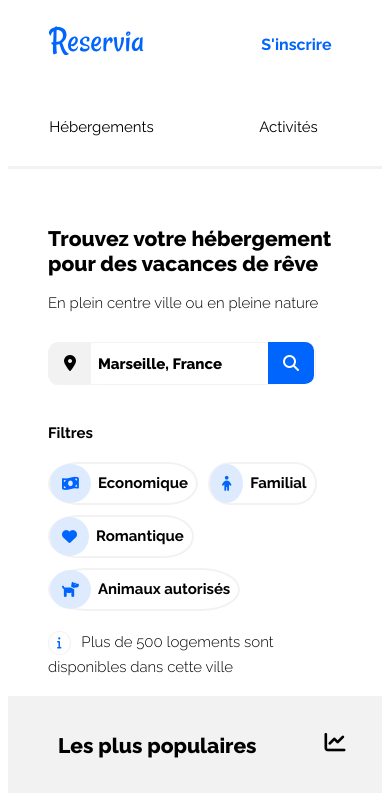
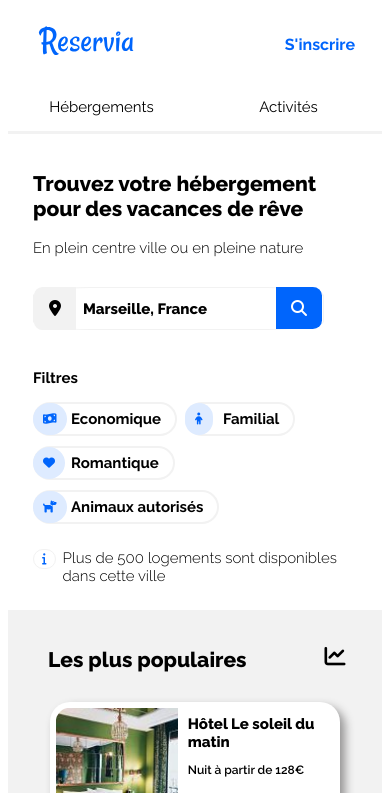
Before and after one commit to GaranceClausse/GaranceClausse_2_20042021, a plain HTML site: page index.html in a window 390 px wide. Shown: the top 793 px of the page. Drawn offline with Linux system fonts and the light colour scheme.

Commit message:
small changes to look exactly like the prtotype

```diff
--- a/css/main.css
+++ b/css/main.css
@@ -2,7 +2,7 @@
 #page {
     font-family: 'Raleway', sans-serif;
     width: 1200px;
-    margin: auto;
+
 
 }
 
@@ -59,13 +59,14 @@ a {
 }
 
 .header__logo {
-    margin: 10px 0px 10px 40px;
+    margin: 10px 0px 10px 30px;
 }
 
 .menu {
     display: flex;
     flex-direction: row;
     flex-wrap: wrap-reverse;
+    align-items: center;
     padding-right: 60px;
 }
 
@@ -99,6 +100,7 @@ a {
     display: flex;
     align-items: center;
     margin-left: 15px;
+    padding-top: 15px;
 }
 
 .signin__link {
@@ -118,6 +120,7 @@ a {
     .nav {
         width: 100%;
         display: block;
+        justify-content: center;
 
     }
 
@@ -126,7 +129,7 @@ a {
     }
 
     .menu__list {
-        margin: 40px 0;
+        margin: 20px 0;
         width: 100%;
         display: block;
     }
@@ -145,7 +148,7 @@ a {
 
 
     nav li {
-        padding-bottom: 30px;
+        padding-bottom: 15px;
         width: 50%;
         text-align: center;
         border-bottom: 3px solid #F2F2F2;
@@ -166,8 +169,12 @@ a {
 
     .signin {
         position: absolute;
-        top: 35px;
-        right: 15%;
+        top: 20px;
+        right: 35px;
+    }
+
+    .header__logo {
+        margin-left: 8%;
     }
 
   }
@@ -179,7 +186,7 @@ a {
 /* Style de la bar de recherche*/
 
 #search {
-    margin: 0 40px;
+    margin: 0 25px;
 }
 
 .search__title{
@@ -199,12 +206,10 @@ a {
 }
 
 .search__icon {
-
     background-color: #F2F2F2;
     padding: 12px 15px;
     margin-left: 0;
     border-radius: 20% 0 0 20%;
-
 }
 
 
@@ -218,7 +223,6 @@ a {
     font-weight: 600;
     font-size: 15px;
     z-index: 2;
-
 }
 
 .search__input {
@@ -227,6 +231,7 @@ a {
     font-family: 'Raleway', sans-serif;
     font-weight: 800;
     font-size: 15px;
+    width: 200px;
 
 }
 
@@ -258,7 +263,7 @@ a {
 @media all and (max-width: 370px) {
 
     .search__input{
-        width: 110px;
+        width: 140px;
     }
 
 
@@ -272,7 +277,7 @@ a {
     flex-direction: row;
     justify-content: flex-start;
     flex-wrap: wrap;
-    font-size: 10px;
+
     align-items: center;
     margin: 25px 0 0 0;
 
@@ -280,18 +285,19 @@ a {
 
 
 .filter__title {
-    margin: 15px 20px 10px 0;
+    margin: 15px 20px 5px 0;
+    font-size: 15px;
 }
 
 .filter__bubble {
     display: flex;
     flex-direction: row;
-    margin: 10px 10px 0 0;
+    margin: 10px 8px 0 0;
     padding-right: 8px;
     border: #F2F2F2 solid 2px;
-    border-radius : 20%/ 50%;
+    border-radius : 20px;
     align-items: center;
-
+    position: relative;
 }
 
 .filter__bubble:hover {
@@ -302,11 +308,20 @@ a {
 .filter__icon {
     background-color: #DEEBFF;
     color: #0065FC;
-    border-radius: 100%;
+    border-radius: 20px;
     margin: 0 7px 0 0;
-    padding: 12px;
+    padding: 10px;
+    font-size: 12px;
+    position: absolute;
+    left: -2px;
+}
 
-    }
+.filter__text {
+    padding-left: 30px;
+    margin: 6px;
+    font-size: 15px;
+    font-weight: bold;
+}
 
 
 
@@ -319,15 +334,22 @@ a {
 .info {
     color: #0065FC;
     font-size: 12px;
-    border-radius: 50%;
+    border-radius: 20px;
     border: 1px #F2F2F2 solid;
-    margin: 0 7px 3px 0;
-    padding: 5px 8px;
+    margin: 0 7px 15px 0;
+    padding: 3px 8px;
 
     }
 
 .info__title {
-    margin: 20px 0;
+    margin: 10px 0;
+    display: flex;
+    flex-direction: row;
+    align-items: center;
+}
+
+.info__text {
+    width: 280px;
 }
 
 
@@ -471,7 +493,7 @@ a {
         border-radius: 20px 20px 0 0;
         width: 200px;
         height: 105px;
-
+        object-fit: cover;
     }
 
     .img-name {
@@ -512,14 +534,13 @@ a {
         .photo__h {
             box-shadow: 5px 5px 10px #949393;
             width: 300px;
-            height: 195px;
+            height: 175px;
 
         }
 
         .pic__h {
             width: 290px;
-            height: 120px;
-
+            height: 100px;
         }
 
     }
@@ -529,12 +550,8 @@ a {
     .popular__title {
         font-weight: 800;
         font-size: 21px;
-        padding-left: 35px;
+        padding-left: 25px;
 
-    }
-
-    .popular__icon {
-        padding-top: 7px;
     }
 
 
@@ -550,12 +567,16 @@ a {
         position: absolute;
         top: 30%;
         right: 10%;
-        padding-top: 2px;
+        padding-top: 7px;
     }
 
     @media all and (max-width: 991px) {
         .popular__header {
             padding: 10px 5px;
+        }
+
+        .popular__title {
+            margin-bottom: 0;
         }
     }
 
@@ -584,7 +605,7 @@ a {
             border-radius: 20px 0 0 20px;
             width: 130px;
             height: 120px;
-
+            object-fit: cover;
         }
 
         .photo__band--p {
@@ -614,7 +635,7 @@ a {
 
             .photo__p {
                 height: 135px;
-                width: 280px;
+                width: 290px;
                 margin: 10px 5px;
             }
 
@@ -721,9 +742,6 @@ a {
             align-items: center;
         }
 
-        .activity__title {
-            padding-left: 20px;
-        }
 
         .activity__doble {
             display: flex;
@@ -757,15 +775,14 @@ a {
     #footer {
         display: flex;
         flex-direction: row;
-        justify-content: space-between;
         flex-wrap: wrap;
         margin-top: 40px;
 
     }
 
     .footer {
-        align-items: stretch;
-        margin: 20px 80px 10px 0;
+
+        margin: 20px 80px 0 0;
     }
 
     .footer__title {
@@ -775,9 +792,16 @@ a {
 
     ul {
         list-style: none;
+        margin-bottom: 0;
     }
 
     li.footer__list {
         margin: 10px;
         font-size: 15px;
     }
+
+    @media all and (max-width: 796px) {
+        #footer {
+
+        }
+    }
--- a/index.html
+++ b/index.html
@@ -53,14 +53,14 @@
             <!--filtres-->
             <article class="filter">
                 <h2 class="filter__title">Filtres</h2>
-                <h2 class="filter__bubble"><i class="fas fa-money-bill-wave filter__icon"></i>Economique</h2>
-                <h2 class="filter__bubble"><i class="fas fa-child filter__icon"></i>Familial</h2>
-                <h2 class="filter__bubble"><i class="fas fa-heart filter__icon"></i>Romantique</h2>
-                <h2 class="filter__bubble"><i class="fas fa-dog filter__icon"></i>Animaux autorisés</h2>
+                <div class="filter__bubble"><i class="fas fa-money-bill-wave filter__icon"></i><h3 class="filter__text">Economique</h3></div>
+                <div class="filter__bubble"><i class="fas fa-child filter__icon"></i><h3 class="filter__text">Familial</h3></div>
+                <div class="filter__bubble"><i class="fas fa-heart filter__icon"></i><h3 class="filter__text">Romantique</h3></div>
+                <div class="filter__bubble"><i class="fas fa-dog filter__icon"></i><h3 class="filter__text">Animaux autorisés</h3></div>
             </article>
 
-            <h3 class="info__title"><i class="fas fa-info info"></i> Plus de 500 logements sont disponibles dans cette
-                ville </h3>
+            <article class="info__title"><i class="fas fa-info info"></i><h3 class="info__text"> Plus de 500 logements sont disponibles dans cette
+                ville </h3></article>
 
         </section>
 
```
